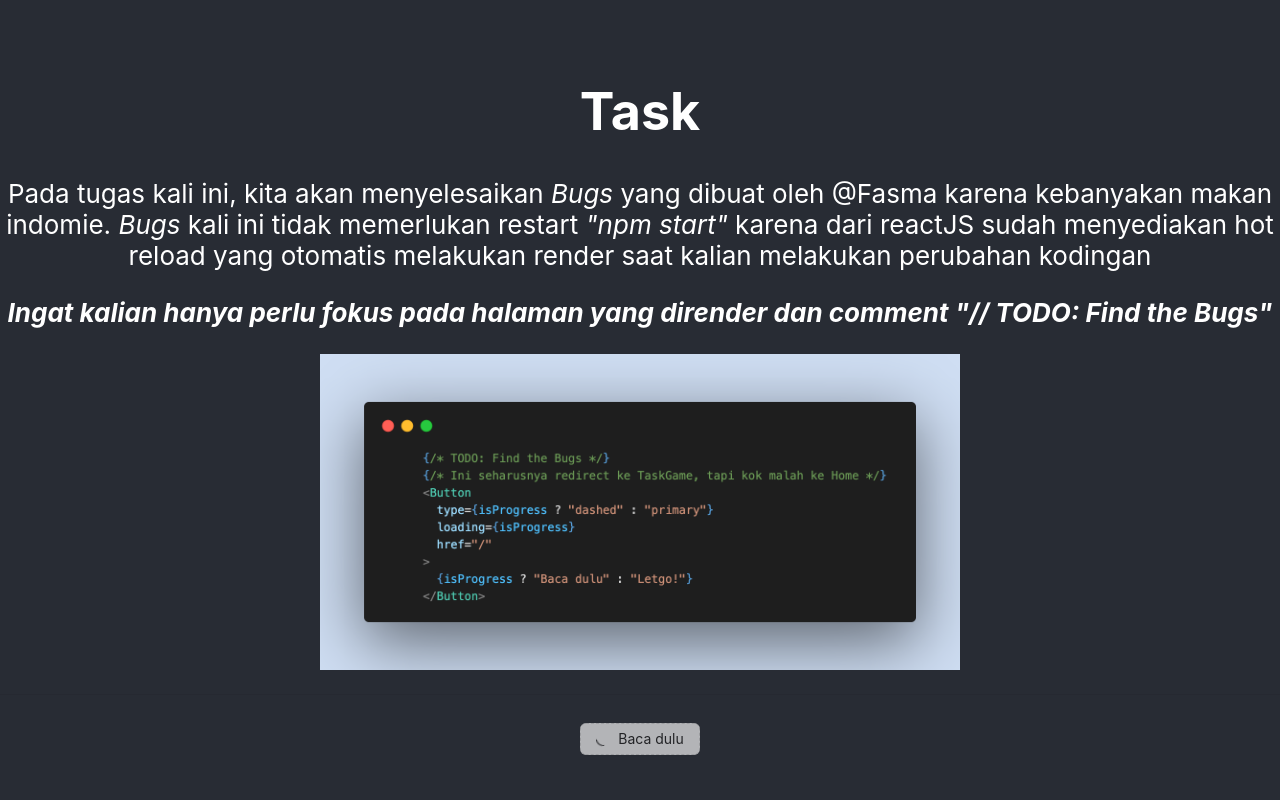
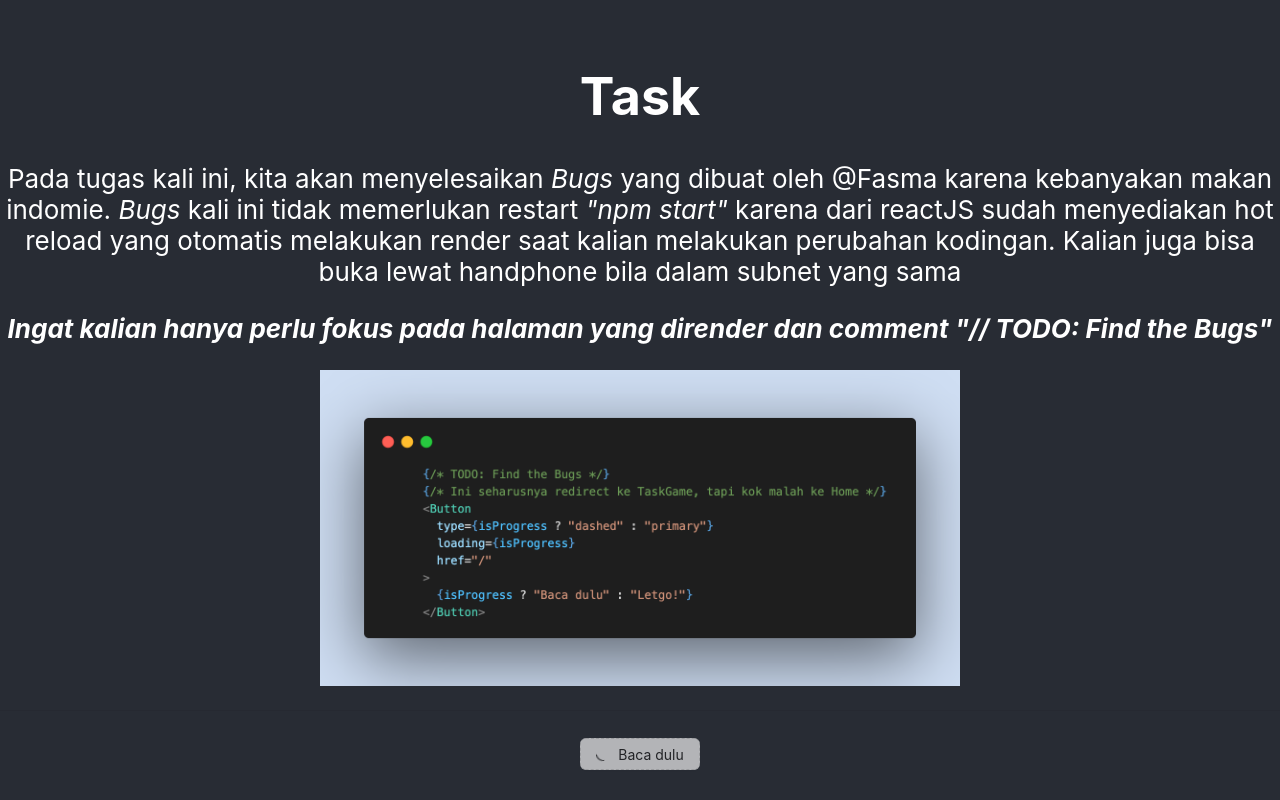
Before and after one commit to mardefasma/react-js-workshop-2022, a React (Create React App) app: page /task in a window 1280 px wide. Built offline with nearby package versions, Linux system fonts and the light colour scheme.

Commit message:
[Fix] readme again

```diff
--- a/src/components/TaskGame/index.js
+++ b/src/components/TaskGame/index.js
@@ -16,7 +16,7 @@ function TaskGame() {
     "4. useState Closure",
     "5. useEffect",
     "6. Fetching API",
-    "Congratulations",
+    "Congratulations 🎊 🎉",
   ];
 
   return (
--- a/src/components/TaskIntro/index.js
+++ b/src/components/TaskIntro/index.js
@@ -19,7 +19,8 @@ function TaskIntro() {
           oleh @Fasma karena kebanyakan makan indomie. <i>Bugs</i> kali ini
           tidak memerlukan restart <i>"npm start"</i> karena dari reactJS sudah
           menyediakan hot reload yang otomatis melakukan render saat kalian
-          melakukan perubahan kodingan
+          melakukan perubahan kodingan. Kalian juga bisa buka lewat handphone
+          bila dalam subnet yang sama
         </p>
         <p>
           <b>
@@ -37,7 +38,7 @@ function TaskIntro() {
       <Button
         type={isProgress ? "dashed" : "primary"}
         loading={isProgress}
-        href="/"
+        href="/task/game"
       >
         {isProgress ? "Baca dulu" : "Letgo!"}
       </Button>
```
